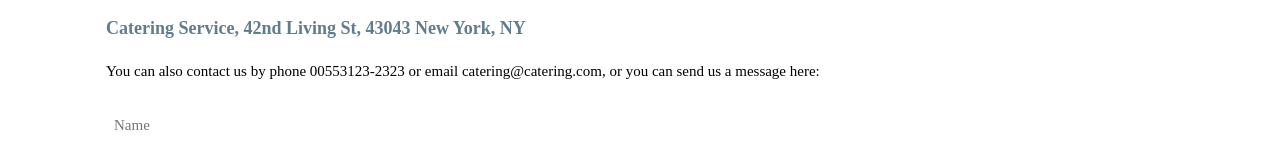
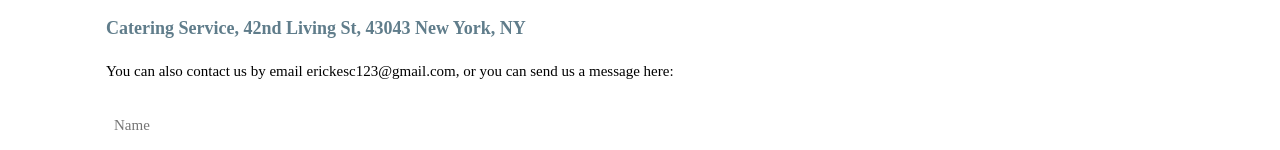
Before and after one commit to Erick-vital/VisionInteligente, a plain HTML site: page index.html in a window 1280 px wide. Shown: the part 2400-2550 px from the top of the page. Drawn offline with nearby package versions, Linux system fonts and the light colour scheme.

Commit message:
Update index.html

```diff
--- a/index.html
+++ b/index.html
@@ -81,7 +81,7 @@ h1, h2, h3, h4, h5, h6 {
     <h1>Contact</h1><br>
     <p>We offer full-service catering for any event, large or small. We understand your needs and we will cater the food to satisfy the biggerst criteria of them all, both look and taste. Do not hesitate to contact us.</p>
     <p class="w3-text-blue-grey w3-large"><b>Catering Service, 42nd Living St, 43043 New York, NY</b></p>
-    <p>You can also contact us by phone 00553123-2323 or email catering@catering.com, or you can send us a message here:</p>
+    <p>You can also contact us by email erickesc123@gmail.com, or you can send us a message here:</p>
     <form action="/action_page.php" target="_blank">
       <p><input class="w3-input w3-padding-16" type="text" placeholder="Name" required name="Name"></p>
       <p><input class="w3-input w3-padding-16" type="number" placeholder="How many people" required name="People"></p>
```
